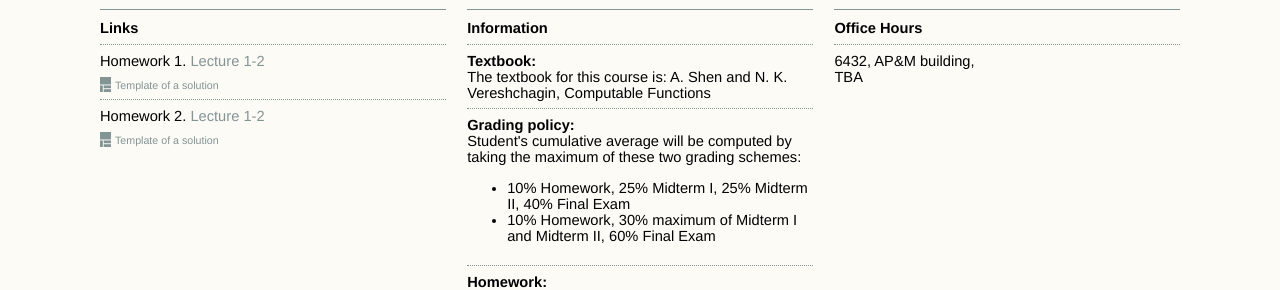
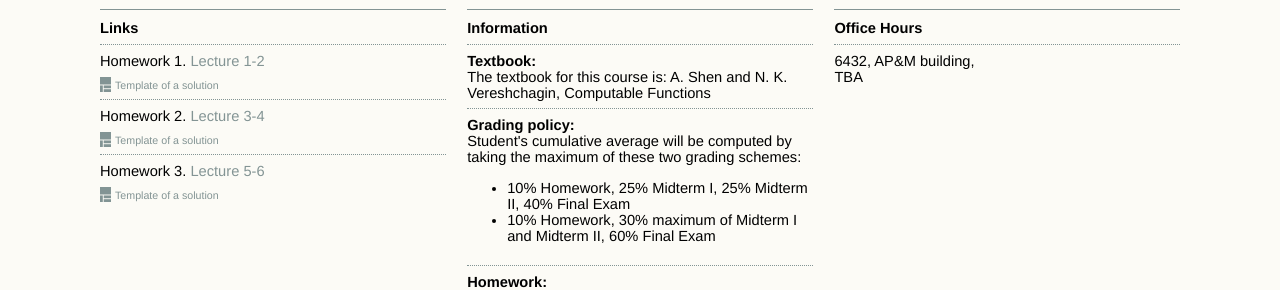
Before and after one commit to alexanderknop/alexanderknop.github.io, a Jekyll site: the page built from teaching/ucsd/160b/2020/winter/index.html, in a window 1280 px wide. Shown: the part 651-941 px from the top of the page. Built offline with Jekyll 4.4.1, drawn with Linux system fonts in a browser that asks for light colours; nearby versions of some CDN libraries.

Commit message:
Add homework 3 to ucsd/160b

```diff
--- a/teaching/ucsd/160b/2020/winter/links.html
+++ b/teaching/ucsd/160b/2020/winter/links.html
@@ -7,10 +7,18 @@
 
 </li>
 <li>
-		Homework 2. <a href="assets/homework_2.pdf"> Lecture 1-2 </a>
+		Homework 2. <a href="assets/homework_2.pdf"> Lecture 3-4 </a>
 
 		<div class = "template" >
 			<a href = "assets/homework_2.tex">Template of a solution</a>
 		</div>
 
 </li>
+<li>
+		Homework 3. <a href="assets/homework_3.pdf"> Lecture 5-6 </a>
+
+		<div class = "template" >
+			<a href = "assets/homework_3.tex">Template of a solution</a>
+		</div>
+
+</li>
```
Also changed, not shown: 5 other files.
